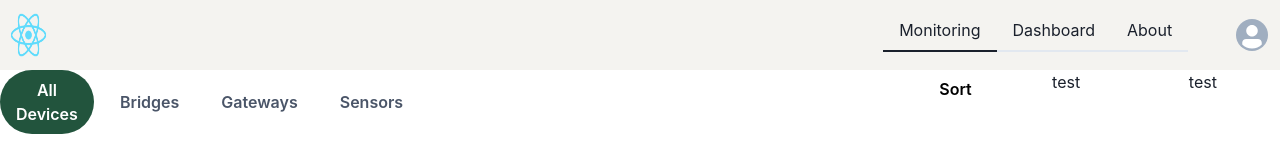
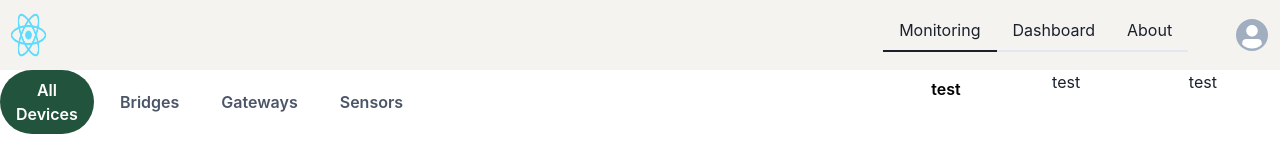
Before and after one commit to mikoMaz/monitoring-via-push-messages, a React (Create React App) app in the folder src/main/webclient/: page /monitoring in a window 1280 px wide. Shown: the top 160 px of the page. Built offline with nearby package versions, Linux system fonts and the light colour scheme.

Commit message:
themes config

```diff
--- a/src/main/webclient/src/App.tsx
+++ b/src/main/webclient/src/App.tsx
@@ -1,40 +1,9 @@
 import React, { useEffect } from "react";
 import "./App.css";
 import "@mantine/core/styles.css";
-import { AppMain, IAppMainProps, IUIProps } from "./components/app-main/app-main";
-import { Route, useNavigate } from "react-router-dom";
-import { MonitoringPage } from "./components/monitoring-page/monitoring-page";
-import { DashboardPage } from "./components/dashboard-page/dashboard-page";
-import { AboutPage } from "./components/about-page/about-page";
-import { LandingPage } from "./components/landing-page/landing-page";
-import { NotFoundPage } from "./components/not-found-page/not-dound-page";
-import { theme } from "@chakra-ui/react";
-
-const UIProps: IUIProps = {
-  colors: {
-    white: theme.colors.white,
-    black: theme.colors.black,
-    primary: theme.colors.green[800],
-    secondary: theme.colors.green[200],
-    accent: theme.colors.gray[300],
-    background: "#F4F3F0",
-  },
-  heigth: {
-    navbar: "70px",
-    footer: "0px"
-  }
-}
-
-const appMainProps: IAppMainProps = {
-  ui: UIProps,
-  routes: [
-    <Route key="monitoring" path="/monitoring" element={<MonitoringPage {...UIProps}/>} />,
-    <Route key="dashboard" path="/dashboard" element={<DashboardPage />} />,
-    <Route key="about" path="/about" element={<AboutPage />} />,
-    <Route key="landing-page" path="/" element={<LandingPage />} />,
-    <Route key="not-found" path="*" element={<NotFoundPage />} />,
-  ],
-};
+import { AppMain } from "./components/app-main/app-main";
+import { useNavigate } from "react-router-dom";
+import { appProps } from './config/config';
 
 export default function App() {
   const navigate = useNavigate();
@@ -44,5 +13,5 @@ export default function App() {
       navigate("/monitoring", { replace: true });
     }
   });
-  return <AppMain {...appMainProps} />;
+  return <AppMain {...appProps.appMainProps} />;
 }
--- a/src/main/webclient/src/client/app-wrapper.tsx
+++ b/src/main/webclient/src/client/app-wrapper.tsx
@@ -1,24 +1,36 @@
 import { ReactNode } from "react";
 import { BrowserRouter } from "react-router-dom";
 import { MantineProvider, createTheme } from "@mantine/core";
-import { ChakraProvider, extendBaseTheme } from "@chakra-ui/react";
+import { ChakraProvider, extendTheme } from "@chakra-ui/react";
+import { appProps } from "../config/config";
 
+
+export const AppWrapper = ({children}: {children: ReactNode}) => {
   const mantineTheme = createTheme({
     /** Put your mantine theme override here */
   });
 
-const chakraTheme = extendBaseTheme({
-  components: {
-    //default themes for components that are using
-    //ChakraBaseProvider helps to reduse initial JS payload is the size of the component themes
+  const chakraTheme = extendTheme({
+    colors: {
+      primary: {
+        500: appProps.appMainProps.ui.colors.primary,
+      },
+      secondary: {
+        500: appProps.appMainProps.ui.colors.secondary,
+      },
+      background: {
+        500: appProps.appMainProps.ui.colors.background
+      },
+      accent: {
+        500: appProps.appMainProps.ui.colors.accent
+      }
     },
   });
 
-export const AppWrapper = ({ children }: { children: ReactNode }) => {
   return (
     <BrowserRouter>
       <MantineProvider theme={mantineTheme}>
-          <ChakraProvider>{children}</ChakraProvider>
+        <ChakraProvider theme={chakraTheme}>{children}</ChakraProvider>
       </MantineProvider>
     </BrowserRouter>
   );
--- a/src/main/webclient/src/components/layout/button-with-icon.tsx
+++ b/src/main/webclient/src/components/layout/button-with-icon.tsx
@@ -16,7 +16,7 @@ export const ButtonWithIcon = ({
 }: IButtonWithIconProps) => {
   return (
     //ustawic theme
-    <Button leftIcon={icon} {...props} colorScheme={theme.colors.green} color={ui.colors.black} variant="solid">
+    <Button leftIcon={icon} {...props} colorScheme="lightGreen" color={ui.colors.black} variant="solid">
       {text}
     </Button>
   );
--- a/src/main/webclient/src/components/monitoring-page/components/filter-section-buttons.tsx
+++ b/src/main/webclient/src/components/monitoring-page/components/filter-section-buttons.tsx
@@ -10,7 +10,9 @@ export const FilterSectionButtons = ({ui}: IFilterSectionButtonsProps) => {
   return (
     <Grid templateColumns="2fr 1fr 2fr 1fr 2fr">
       <GridItem>
-        <ButtonWithIcon text="Sort" icon={<></>} ui={ui}/>
+        {/* <ButtonWithIcon text="Sort" icon={<></>} ui={ui}/> */}
+        <Button colorScheme="lightGreen" color={ui.colors.black} variant="solid">test
+    </Button>
         {/* <Button>test</Button> */}
       </GridItem>
       <GridItem>
--- a/src/main/webclient/src/components/monitoring-page/components/view-type-selection-tabs.tsx
+++ b/src/main/webclient/src/components/monitoring-page/components/view-type-selection-tabs.tsx
@@ -13,7 +13,7 @@ export const ViewTypeSelectionTabs = ({ ...ui }: IUIProps) => {
     );
   };
   return (
-    <Tabs variant="soft-rounded" size="md">
+    <Tabs variant="soft-rounded" size="md" colorScheme="green">
       <TabList>
         <TabButton text="All Devices" />
         <TabButton text="Bridges" />
--- /dev/null
+++ b/src/main/webclient/src/config/config.tsx
@@ -0,0 +1,42 @@
+import { theme } from "@chakra-ui/react";
+import { IAppMainProps, IUIProps } from "../components/app-main/app-main";
+import { Route } from "react-router-dom";
+import { MonitoringPage } from "../components/monitoring-page/monitoring-page";
+import { DashboardPage } from "../components/dashboard-page/dashboard-page";
+import { AboutPage } from "../components/about-page/about-page";
+import { LandingPage } from "../components/landing-page/landing-page";
+import { NotFoundPage } from "../components/not-found-page/not-dound-page";
+
+const UIProps: IUIProps = {
+  colors: {
+    white: theme.colors.white,
+    black: theme.colors.black,
+    primary: theme.colors.green[800],
+    secondary: theme.colors.green[200],
+    accent: theme.colors.gray[300],
+    background: "#F4F3F0",
+  },
+  heigth: {
+    navbar: "70px",
+    footer: "0px",
+  },
+};
+
+const appMainProps: IAppMainProps = {
+  ui: UIProps,
+  routes: [
+    <Route key="monitoring" path="/monitoring" element={<MonitoringPage {...UIProps}/>} />,
+    <Route key="dashboard" path="/dashboard" element={<DashboardPage />} />,
+    <Route key="about" path="/about" element={<AboutPage />} />,
+    <Route key="landing-page" path="/" element={<LandingPage />} />,
+    <Route key="not-found" path="*" element={<NotFoundPage />} />,
+  ],
+};
+
+interface IAppProps {
+  appMainProps: IAppMainProps;
+}
+
+export const appProps: IAppProps = {
+  appMainProps: appMainProps
+}
```
Lines whose indentation alone changed are shown as unchanged.
